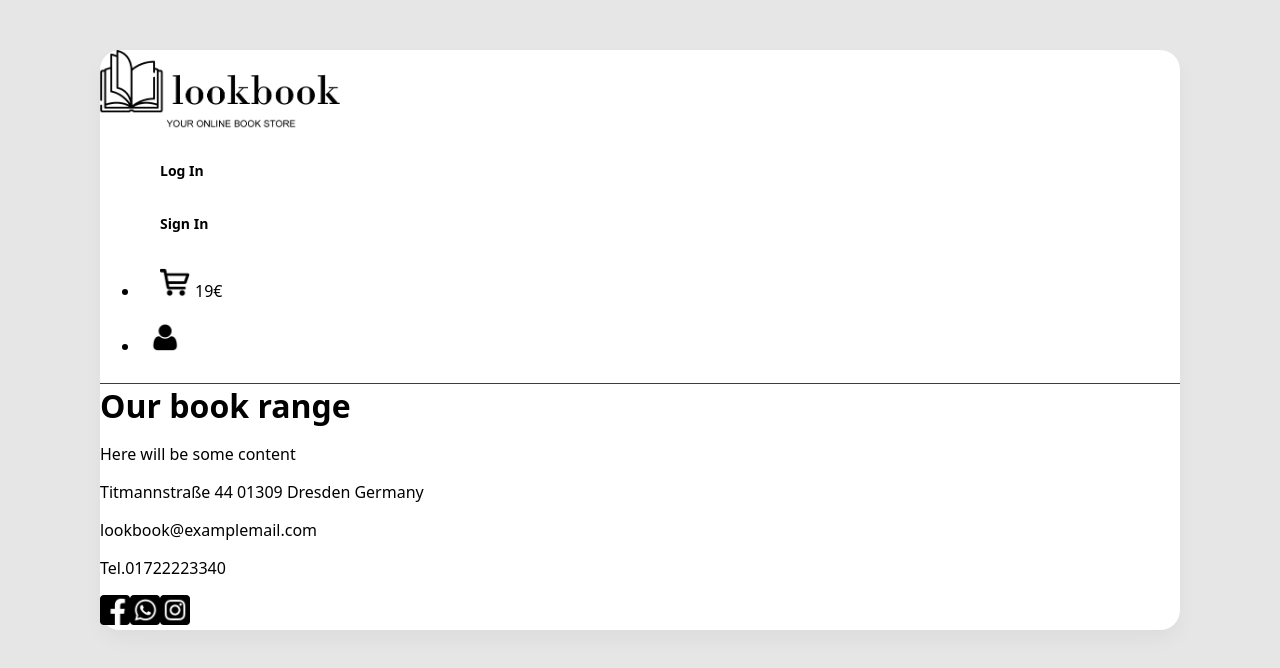
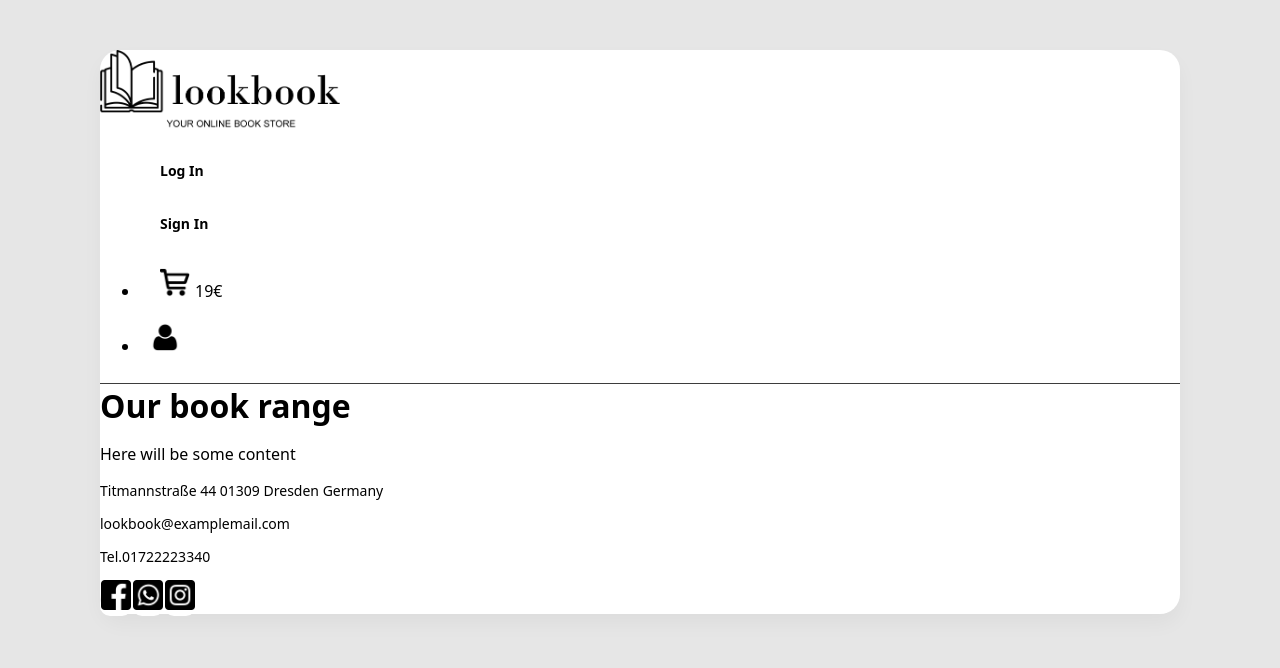
Before and after one commit to Strokow/lookbook, a React (Create React App) app: page / in a window 1280 px wide. Shown: the top 668 px of the page. Built offline with nearby package versions, Linux system fonts and the light colour scheme.

Commit message:
footer final

```diff
--- a/src/App.js
+++ b/src/App.js
@@ -29,13 +29,26 @@ function App() {
         <p>Here will be some content
         </p>
       </div>
-      <footer className="p-40 justify-center">
+      <footer className="footer p-40 justify-center">
         <p>Titmannstraße 44 01309 Dresden Germany</p>
         <p>lookbook@examplemail.com</p>
-        <p>Tel.01722223340</p>
+        <p className="mb-25">Tel.01722223340</p>
+
+        <a className="facebook" href="https://www.facebook.com/">
         <img className="mr-10" height={30} weight={30} src="img/fb.png" alt="Facebook" />
+        </a>
+
+
+        <a className="whatsapp" href="https://web.whatsapp.com/">
         <img className="mr-10" height={30} weight={30} src="img/wp.png" alt="WhatsApp" />
+    </a>
+
+
+    <a className="instagram" href="https://www.instagram.com/">
         <img className="mr-10" height={30} weight={30} src="img/ig.png" alt="Instagram" />
+    </a>
+
+
       </footer>
     </div>
   );
--- a/src/index.scss
+++ b/src/index.scss
@@ -82,7 +82,7 @@ header {
   margin-right: 0px;
   padding: 10px;
   border: 1px;
-  border-radius: 20px;
+  border-radius: 30px;
   background-color: #ffffff;
   color: rgb(0, 0, 0);
   cursor: pointer;
@@ -100,3 +100,22 @@ header {
     margin: 0;
   }
 }
+
+.footer {
+  font-size: 14px;
+}
+
+.facebook, .whatsapp, .instagram {
+  margin-right: 0px;
+  padding: 2px 1px;
+  border: 1px;
+  border-radius: 10px;
+  background-color: #ffffff;
+  color: rgb(0, 0, 0);
+  cursor: pointer;
+  transition: background-color 0.3s ease;
+
+  &:hover {
+    background-color: #dbdbdb;
+  }
+}
```
